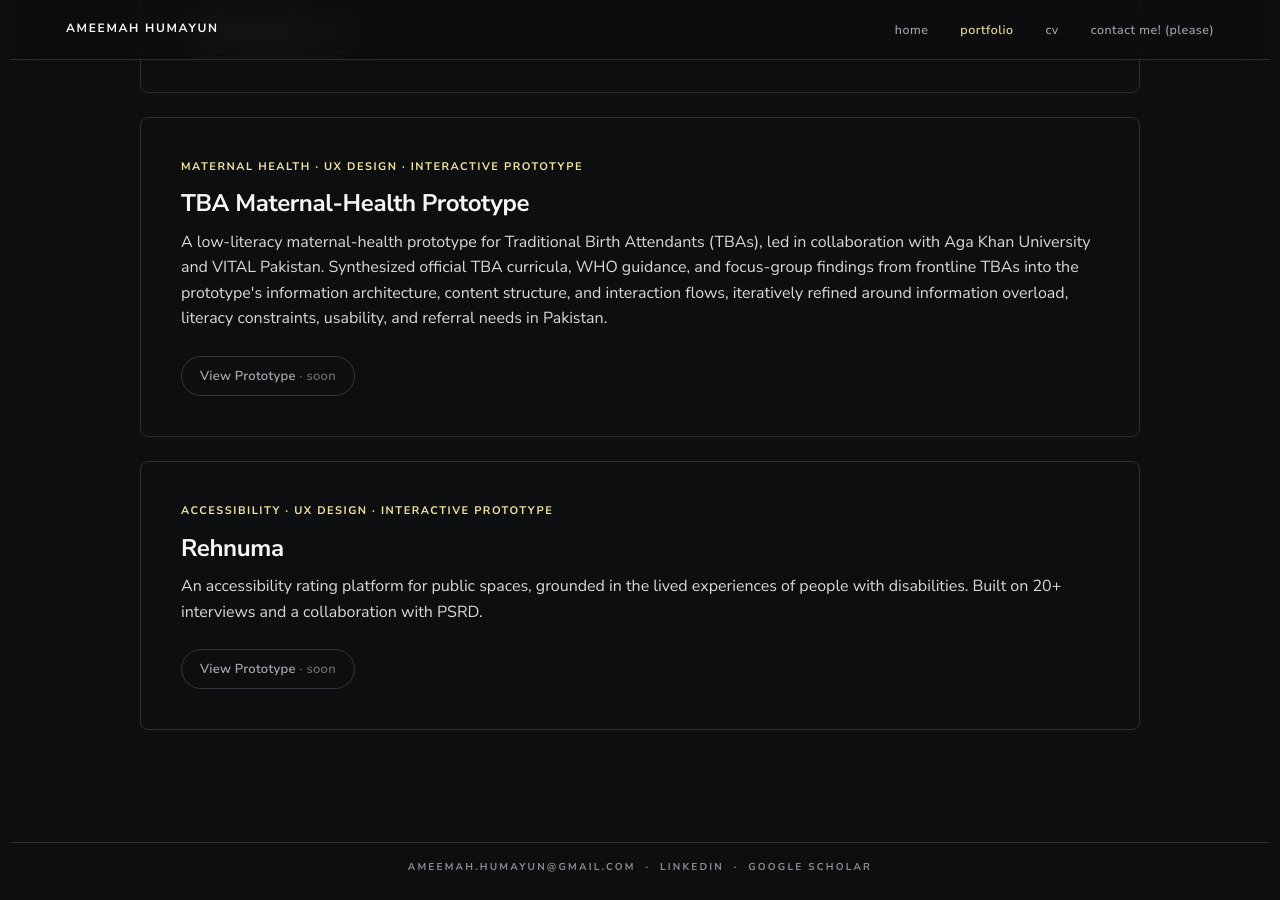
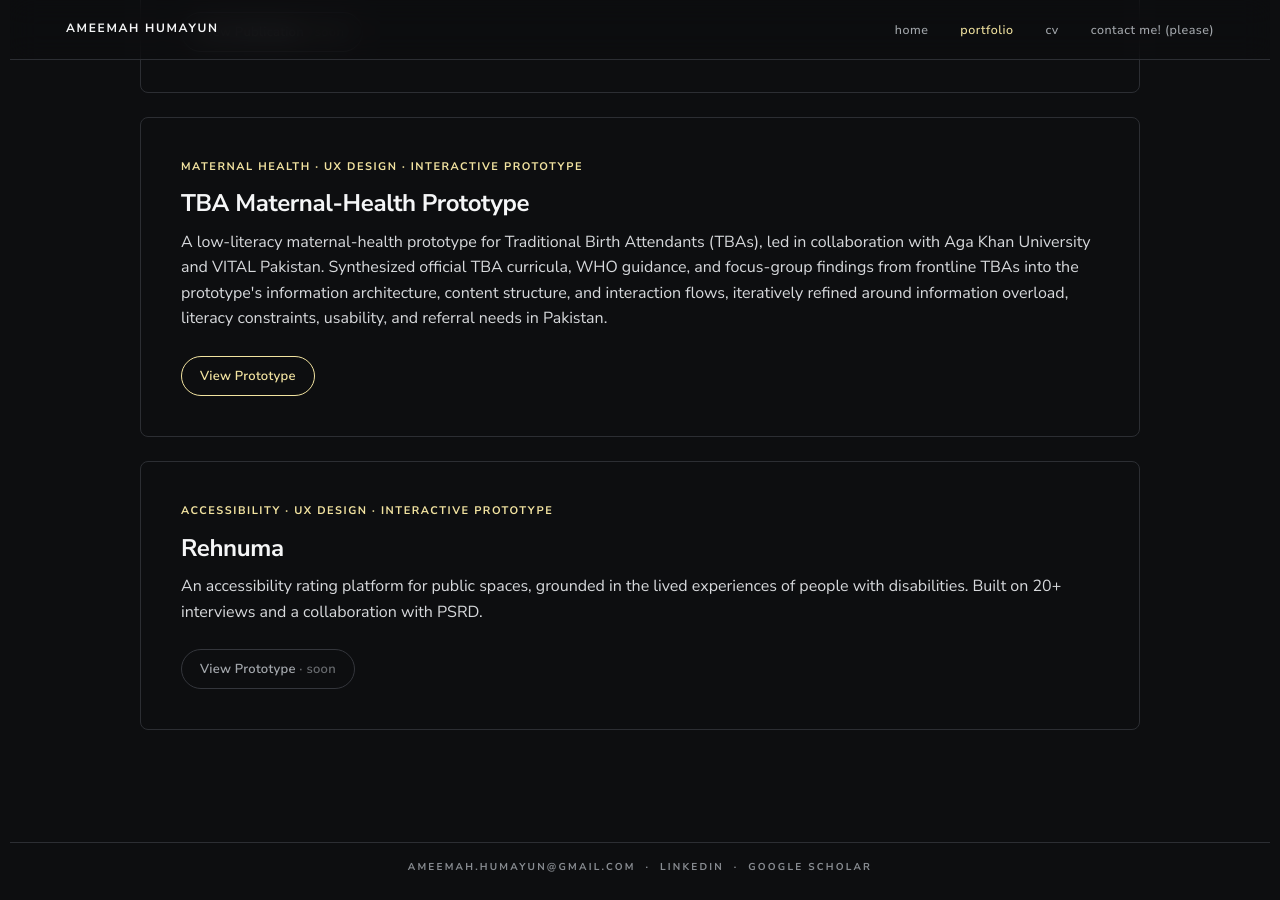
Before and after one commit to ameemahumayun/ameemahumayun.github.io, a Jekyll site: the page built from work/index.html, in a window 1280 px wide and 900 px high, scrolled down 1203 px. Built offline with Jekyll 4.4.1, drawn with Linux system fonts in a browser that asks for light colours.

Commit message:
Actually stage the work.yml change from the previous commit
The prior commit's git add failed partway (bad pathspec on an
already-removed file) and silently dropped this change.

Co-Authored-By: Claude Sonnet 5 <noreply@anthropic.com>
Claude-Session: https://claude.ai/code/session_01RCzM7zTsD8mFw1QLJ4sgHP

```diff
--- a/_data/work.yml
+++ b/_data/work.yml
@@ -69,8 +69,7 @@
     - label: "View Prototype"
       url: "/prototypes/tba-maternal-health/"
       external: true
-      pending: true
-      suffix: "· soon"
+      primary: true
 
 - meta: "Accessibility · UX Design · Interactive Prototype"
   title: "Rehnuma"
```
